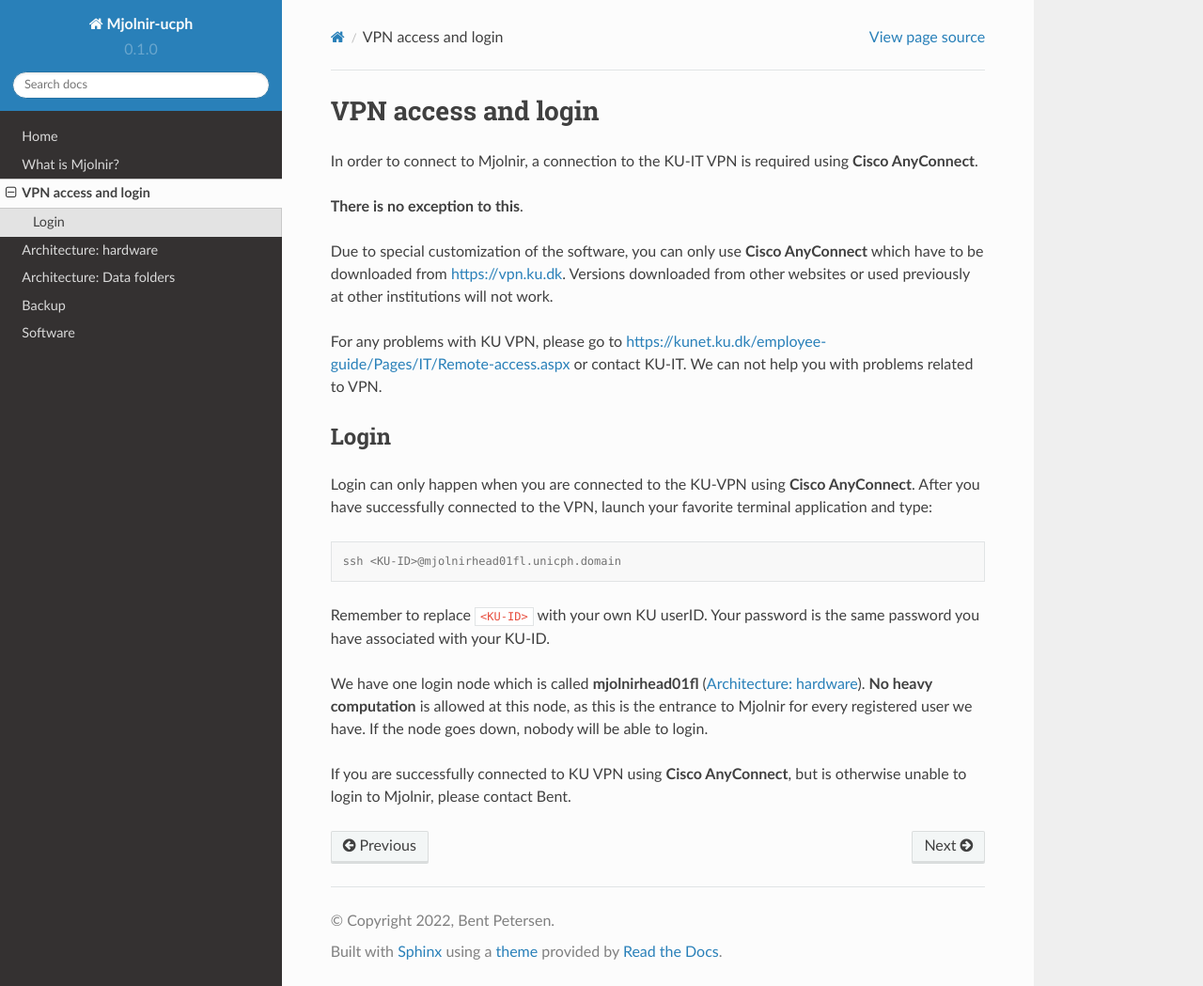
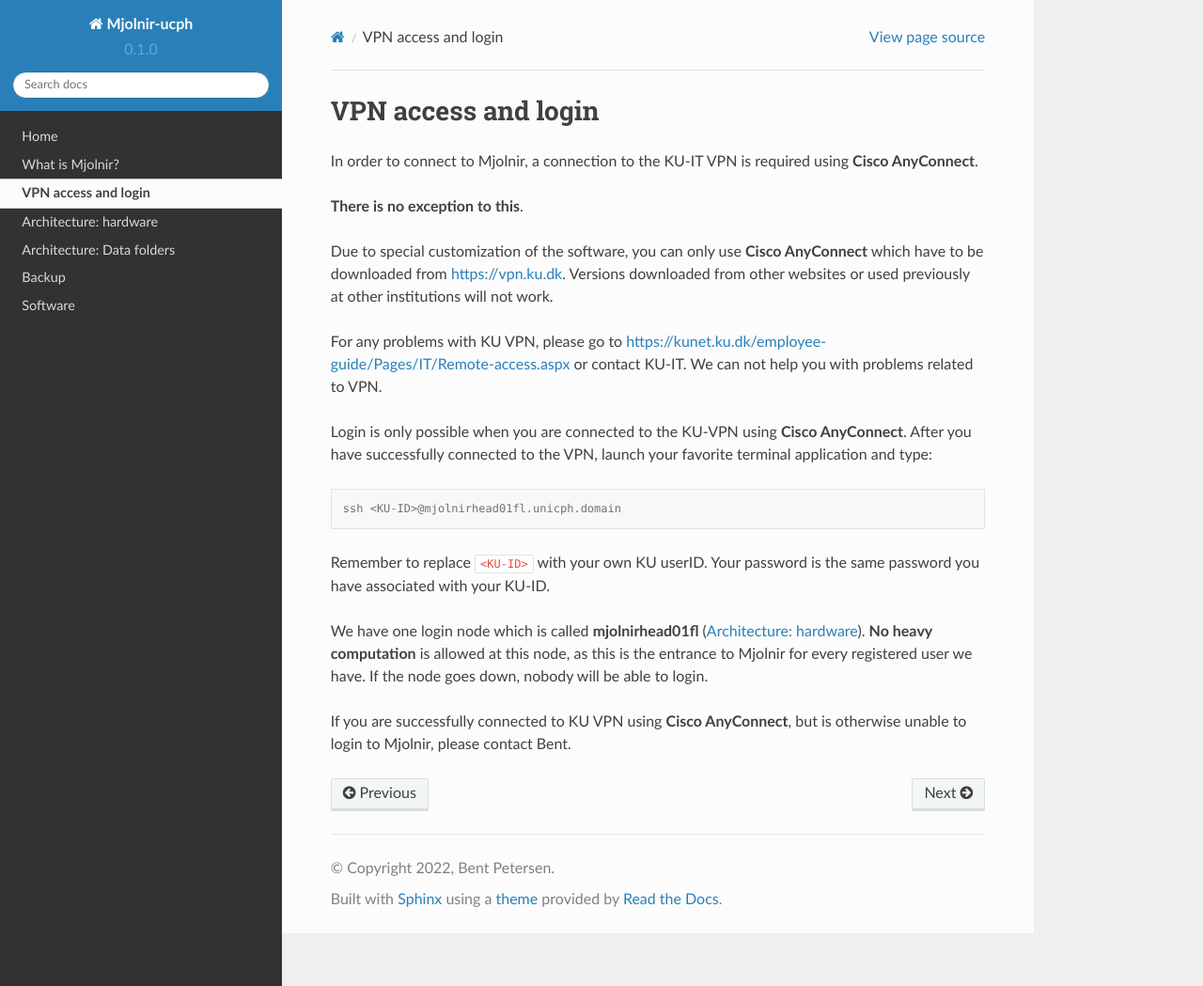
Before and after one commit to bentpetersendk/mjolnir_ucph, a Sphinx documentation site: the page built from docs/source/vpn.rst, in a window 1280 px wide and 1049 px high. Shown: the whole window at 94% size. Built offline with Sphinx 7.4.7 and the Read the Docs theme 2.0.0, drawn with Linux system fonts in a browser that asks for light colours.

Commit message:
Update vpn.rst

```diff
--- a/docs/source/vpn.rst
+++ b/docs/source/vpn.rst
@@ -11,9 +11,7 @@ For any problems with KU VPN, please go to
 https://kunet.ku.dk/employee-guide/Pages/IT/Remote-access.aspx
 or contact KU-IT. We can not help you with problems related to VPN.
 
-Login
--------------
-Login can only happen when you are connected to the KU-VPN using **Cisco AnyConnect**.
+Login is only possible when you are connected to the KU-VPN using **Cisco AnyConnect**.
 After you have successfully connected to the VPN, launch your favorite terminal application and type:
 
 .. code-block:: console
```
